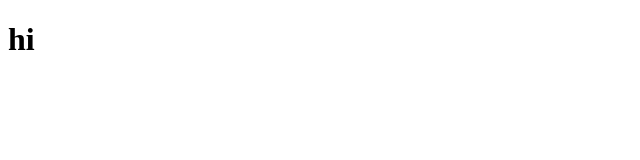
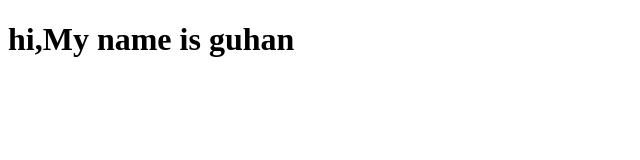
Before and after one commit to Guhan-C/myrepository, a plain HTML site: page index.html in a window 1280 px wide. Shown: the whole page, without its empty margins (0-640 px from the left). Drawn offline with Linux system fonts and the light colour scheme.

Commit message:
Changed text

```diff
--- a/index.html
+++ b/index.html
@@ -1,6 +1,6 @@
 <!doctype html>
 <head>
 	<body>
-		<h1>hi</h1>
+		<h1>hi,My name is guhan</h1>
 	</body>
 </head>
```
